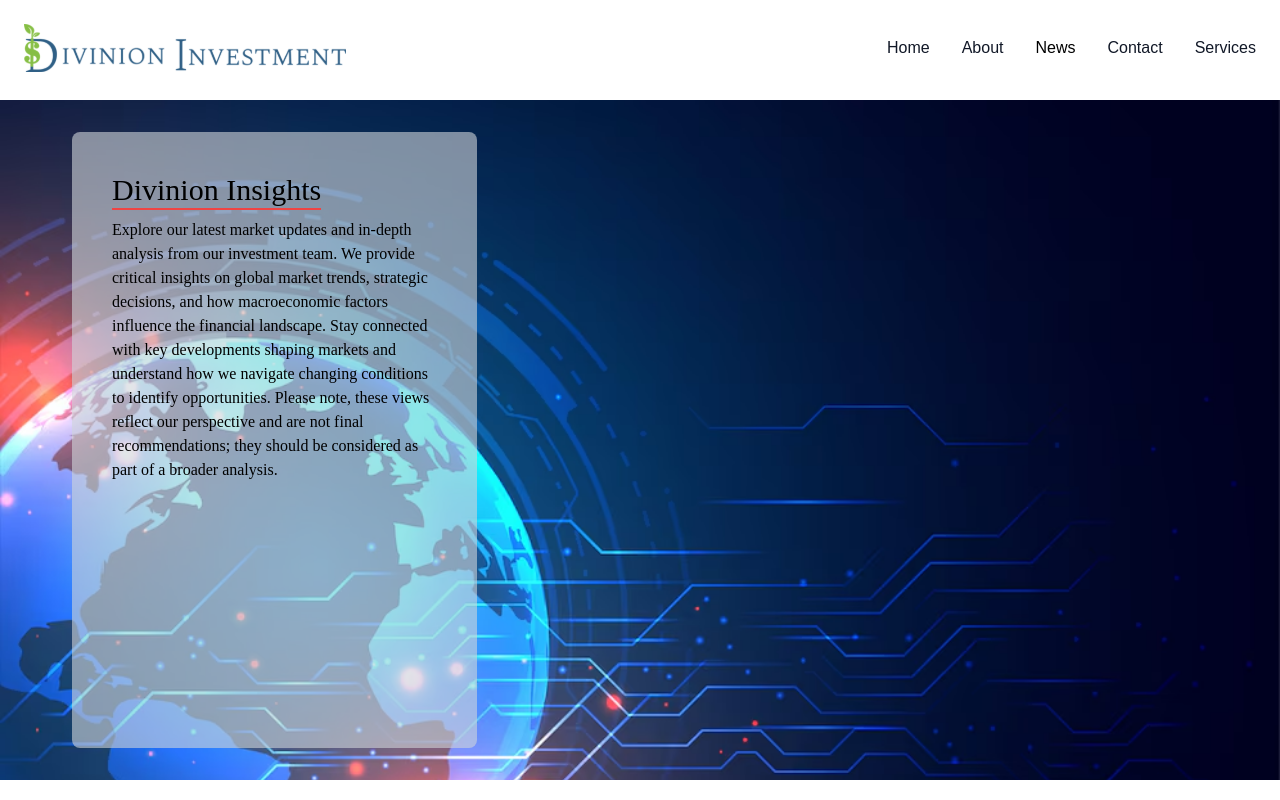
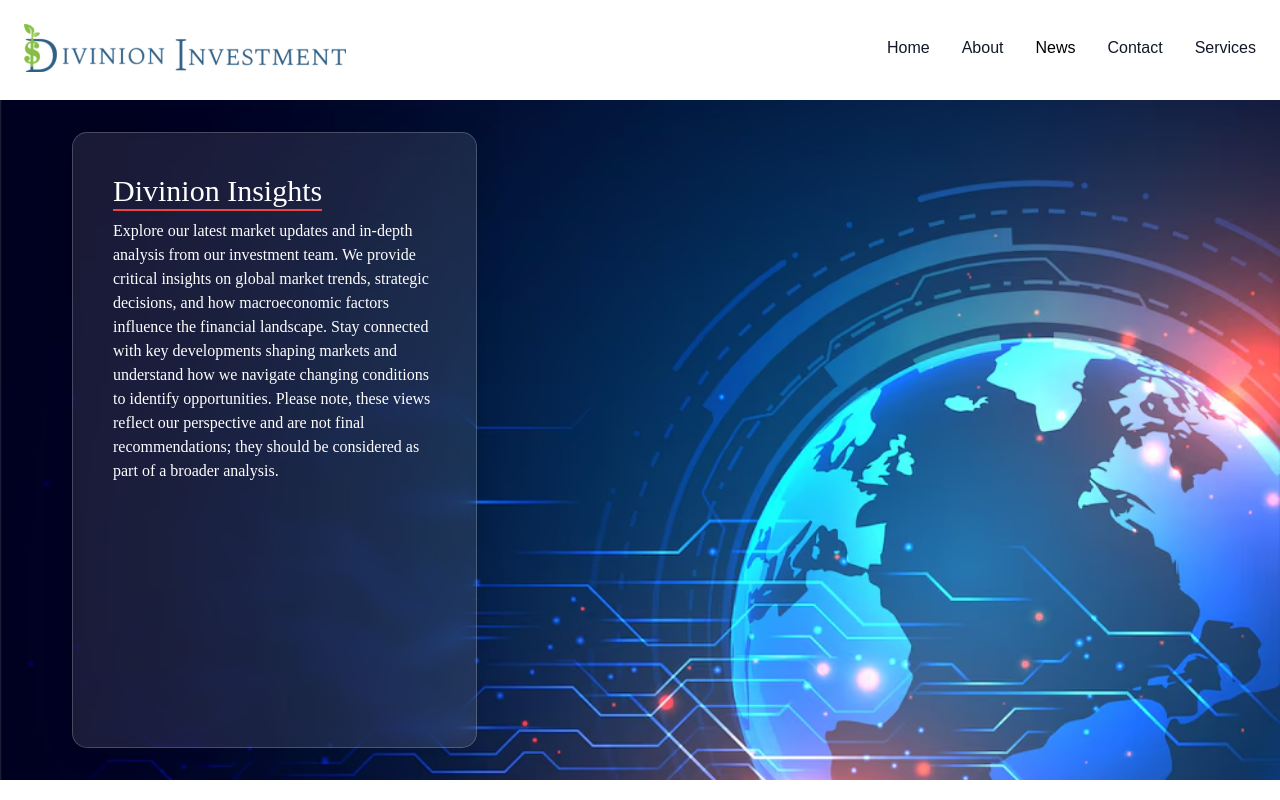
Before and after one commit to neilcarnac/divinion, a React (Vite) app: page /blog in a window 1280 px wide. Shown: the top 800 px of the page. Built offline with nearby package versions, Linux system fonts and the light colour scheme; no server answers; the database is empty.

Commit message:
some changes in the css

```diff
--- a/src/Components/NewsBanOne.jsx
+++ b/src/Components/NewsBanOne.jsx
@@ -3,26 +3,34 @@ import React from 'react'
 const NewsBanOne = () => {
     return (
         <>
-            <div className="relative bg-cover z-20 flex flex-col pb-4 sm:pb-10 md:p-8 bg-center w-full h-[85vh] my-auto mt-1" style={{ backgroundImage: "url('/nbb.avif')" }}>
-                <div className="flex font-joe flex-col justify-between m-10 bg-gray-300/60 rounded-lg p-10 lg:w-1/3 w-2/3  my-auto lg:h-full h-2/3">
+            <div className="relative bg-cover z-20 flex flex-col pb-4 sm:pb-10 md:p-8 w-full h-[85vh] my-auto mt-1">
+                <img
+                    src="/nbb.avif"
+                    alt="Background"
+                    className="absolute top-0 left-0 w-full h-full object-cover transform scale-x-[-1] z-[-1]"
+                />
+
+                <div className="flex font-joe flex-col justify-between m-10 p-10 rounded-lg lg:w-1/3 w-2/3 my-auto lg:h-full h-2/3"
+                    style={{
+                        background: 'rgba(255, 255, 255, 0.1)',
+                        backdropFilter: 'blur(10px)',
+                        borderRadius: '15px',
+                        border: '1px solid rgba(255, 255, 255, 0.2)',
+                        boxShadow: '0 4px 30px rgba(0, 0, 0, 0.1)'
+                    }}>
                     <div className="flex flex-col gap-4 lg:gap-2">
-                        <div className="flex text-lg flex-row  justify-between">
+                        <div className="flex text-lg flex-row justify-between">
                             <div className="flex flex-col">
-                                <p className='text-xl lg:text-3xl'>Divinion Insights</p>
+                                <p className='text-xl lg:text-3xl text-white'>Divinion Insights</p>
                                 <div className="h-[2px] bg-red-500"></div>
                             </div>
                         </div>
-                        {/* <p className='text-4xl font-semibold'>Lorem ipsum dolor sit.</p> */}
-                        <p>Explore our latest market updates and in-depth analysis from our investment team. We provide critical insights on global market trends, strategic decisions, and how macroeconomic factors influence the financial landscape. Stay connected with key developments shaping markets and understand how we navigate changing conditions to identify opportunities. Please note, these views reflect our perspective and are not final recommendations; they should be considered as part of a broader analysis.
+                        <p className="text-white">
+                            Explore our latest market updates and in-depth analysis from our investment team. We provide critical insights on global market trends, strategic decisions, and how macroeconomic factors influence the financial landscape. Stay connected with key developments shaping markets and understand how we navigate changing conditions to identify opportunities. Please note, these views reflect our perspective and are not final recommendations; they should be considered as part of a broader analysis.
                         </p>
                     </div>
-                    {/* <div className="flex flex-row-reverse font-semibold">
-                        <p>Date 22/07/24</p>
-
-                    </div> */}
                 </div>
             </div>
-
         </>
     )
 }
```
